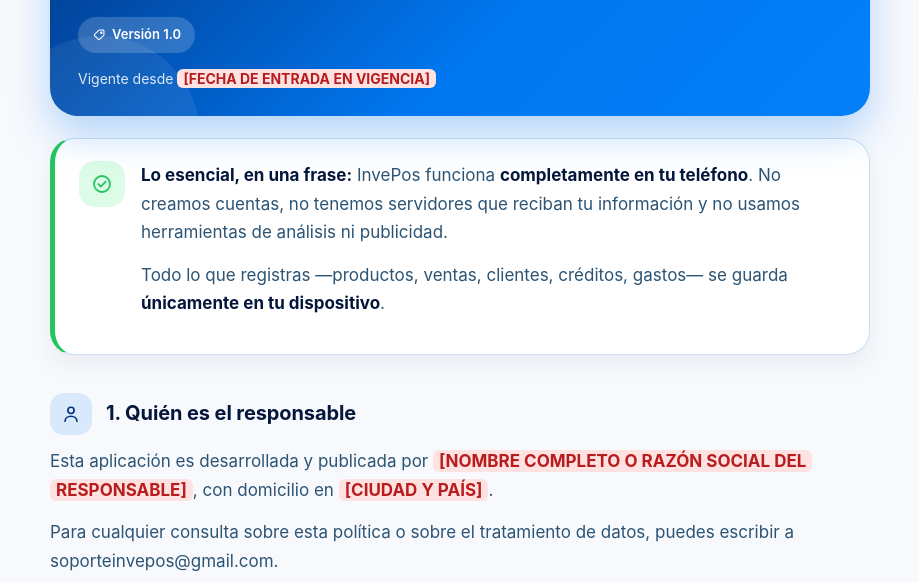
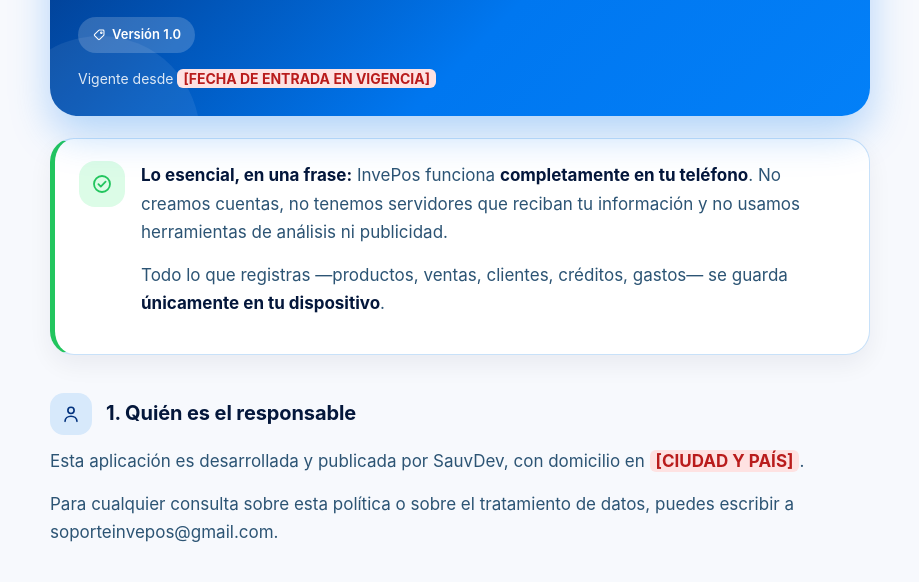
Before and after one commit to DanSauv/InvePos-privacy-policy, a plain HTML site: page privacidad/index.html in a window 1280 px wide. Shown: the part 188-770 px from the top of the page, without its empty margins (180-1099 px from the left). Drawn offline with Linux system fonts and the light colour scheme.

Commit message:
Anadir responsable SauvDev en la politica de privacidad

```diff
--- a/privacidad/index.html
+++ b/privacidad/index.html
@@ -39,7 +39,7 @@
             <h2>1. Quién es el responsable</h2>
         </div>
     <p>Esta aplicación es desarrollada y publicada por
-    <span class="relleno">[NOMBRE COMPLETO O RAZÓN SOCIAL DEL RESPONSABLE]</span>, con domicilio en
+    SauvDev, con domicilio en
     <span class="relleno">[CIUDAD Y PAÍS]</span>.</p>
     <p>Para cualquier consulta sobre esta política o sobre el tratamiento de datos, puedes
     escribir a soporteinvepos@gmail.com.</p>
@@ -227,7 +227,7 @@
             <h2>13. Contacto</h2>
         </div>
     <div class="contacto">
-        <p><strong><span class="relleno">[NOMBRE COMPLETO O RAZÓN SOCIAL DEL RESPONSABLE]</span></strong><br>
+        <p><strong>SauvDev</strong><br>
         Correo: soporteinvepos@gmail.com<br>
         <span class="relleno">[CIUDAD Y PAÍS]</span></p>
     </div>
```
